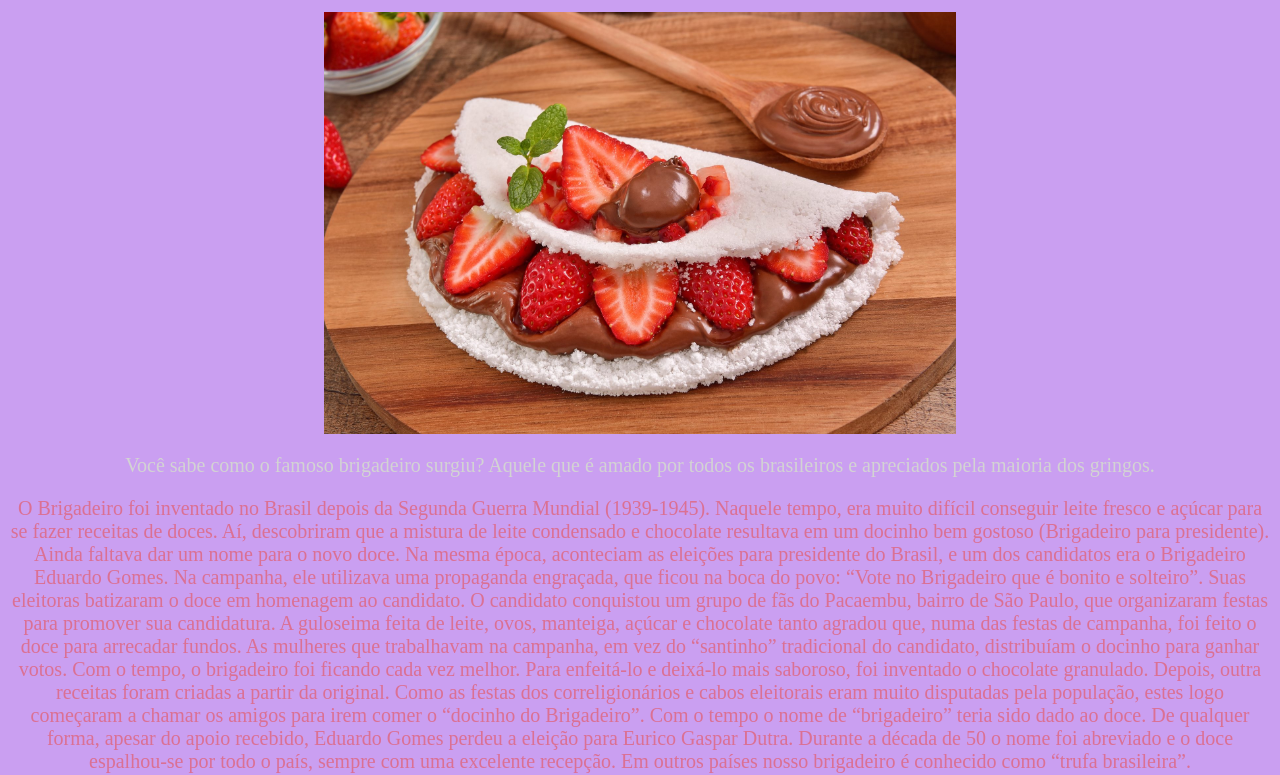
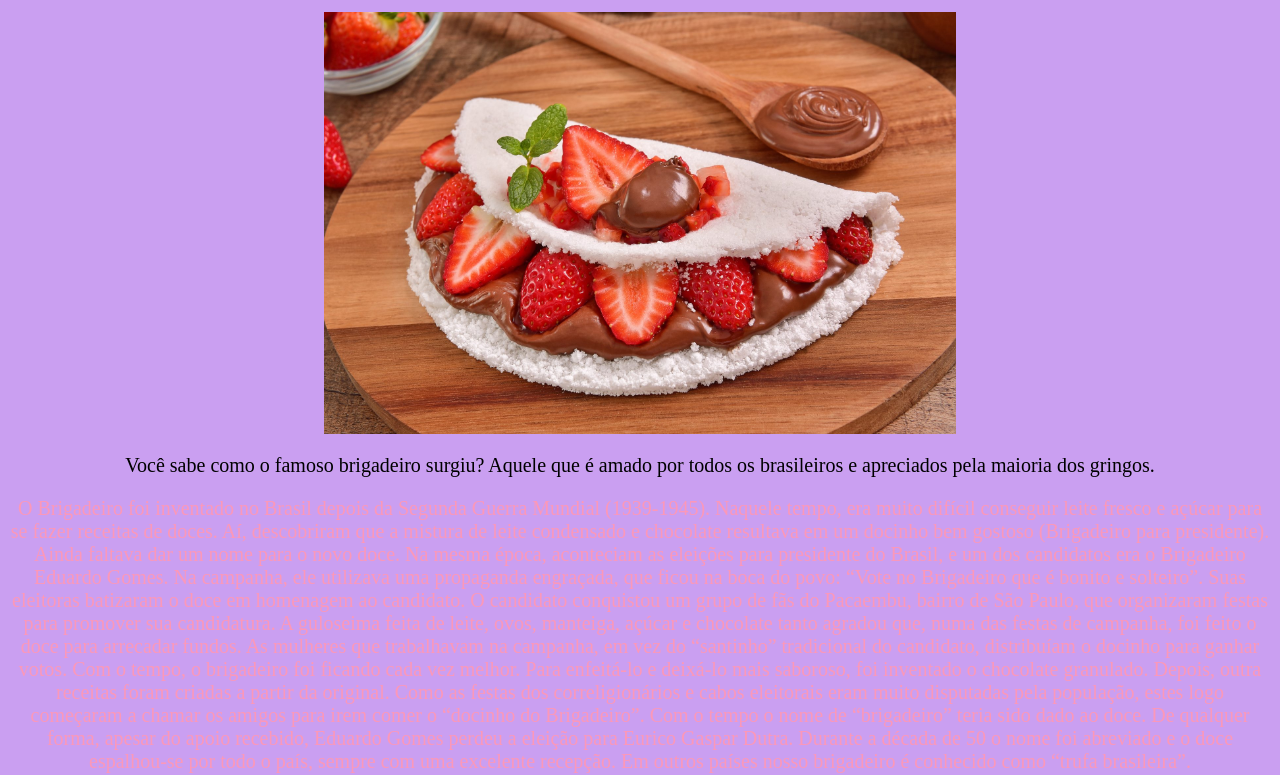
Before and after one commit to Vieir4Gabriel4/minha-pagina-na-web, a plain HTML site: page index.html in a window 1280 px wide. Shown: the part 179-954 px from the top of the page. Drawn offline with Linux system fonts and the light colour scheme.

Commit message:
kkscksncn

```diff
--- a/styles.css
+++ b/styles.css
@@ -1,5 +1,5 @@
 body {
-background: rgb(255, 59, 59);
+background: rgb(206, 132, 132);
 }
 
 #titulo1 {
@@ -11,13 +11,13 @@ color:rgb(222, 135, 216)
 .p1 {
 text-align: center;
 font-size: 20px;
-color:lightgrey
+color:rgb(0, 0, 0)
 }
 
 .p2 {
     text-align: center;
     font-size: 20px;
-    color:palevioletred
+    color:rgb(251, 152, 185)
 }
 
 #img1{
```
